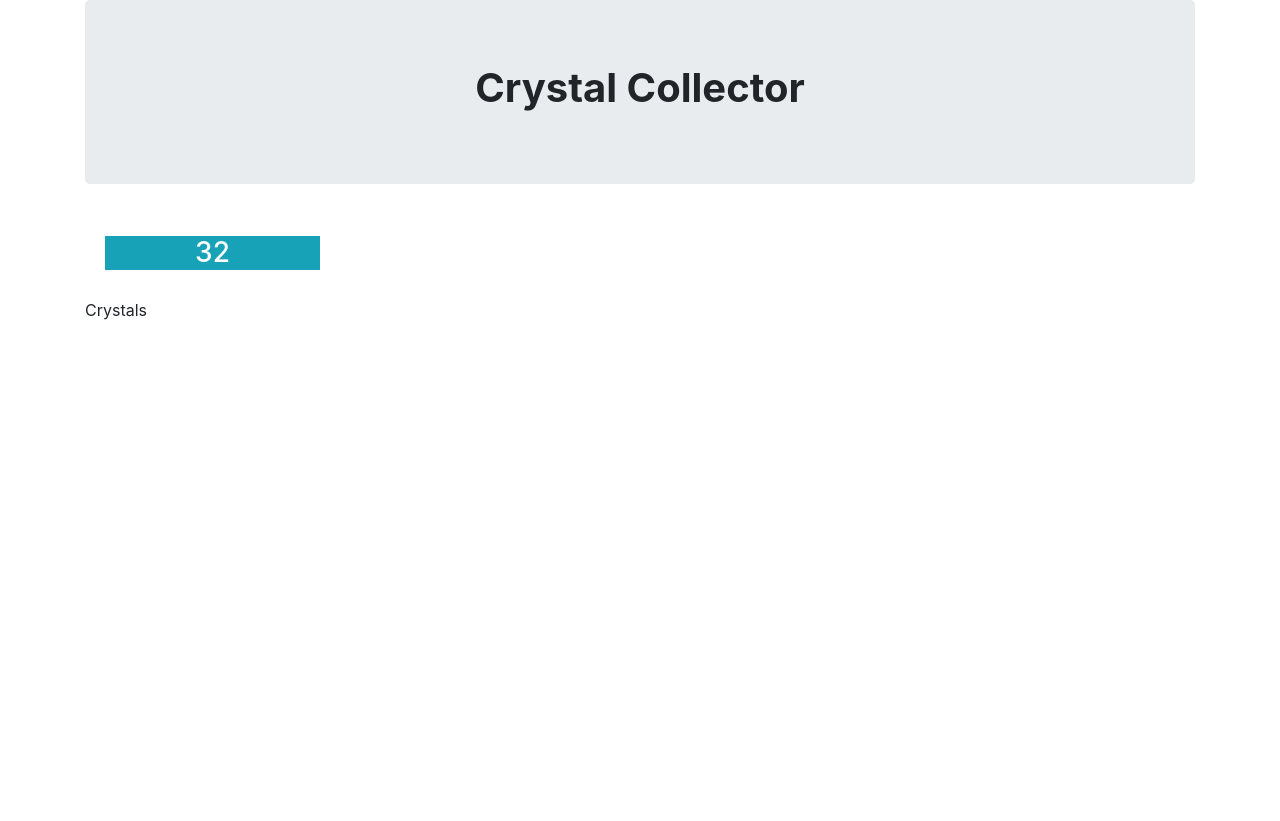
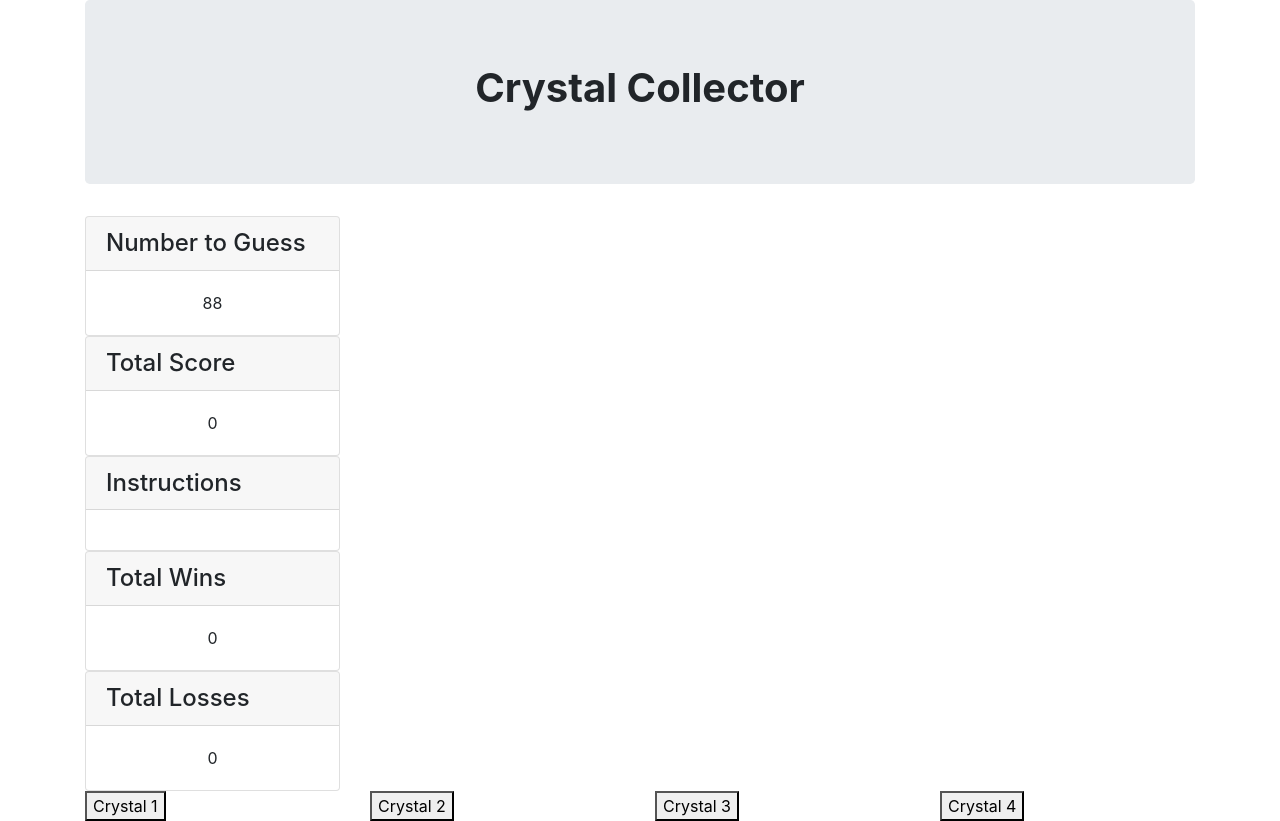
Before and after one commit to lperales321/unit-4-game, a plain HTML site: page index.html in a window 1280 px wide. Before the commit the page ends 800 px from the top, so only its background shows below. Drawn offline with nearby package versions, Linux system fonts and the light colour scheme.

Commit message:
Add jquery logic to calculate score

```diff
--- a/index.html
+++ b/index.html
@@ -8,7 +8,7 @@
         <link rel="stylesheet" href="assets/css/reset.css">
         <link rel="stylesheet" href="https://maxcdn.bootstrapcdn.com/bootstrap/4.0.0/css/bootstrap.min.css">
         <link rel="stylesheet" href="assets/css/style.css">
-        <link rel="javascript" href="assets/javascript/game.js">
+        <!-- <link rel="javascript" href="assets/javascript/game.js"> -->
 
         <!-- JQuery -->
         <script src="https://code.jquery.com/jquery.js"></script>
@@ -25,9 +25,58 @@
             <!-- Number to Guess -->
             <div class="row">
                 <div class="col-lg-3">
-                    <div class="card-body">
-                        <div class="text-center text-white bg-info">
-                            <h3 id="numberToGuess">32</h3>
+                    <div class="card">
+                        <h4 class="card-header">Number to Guess</h4>
+                        <div class="card-body">
+                            <div class="text-center" id="numberToGuess"></div>
+                        </div>
+                    </div>
+                </div>
+            </div>
+
+            <!-- Total Score -->
+            <div class="row">
+                <div class="col-lg-3">
+                    <div class="card">
+                        <h4 class="card-header">Total Score</h4>
+                        <div class="card-body">
+                            <div class="text-center" id="totalScore"></div>
+                        </div>
+                    </div>
+                </div>
+            </div>
+
+            <!-- Message -->
+            <div class="row">
+                <div class="col-lg-3">
+                    <div class="card">
+                        <h4 class="card-header">Instructions</h4>
+                        <div class="card-body">
+                            <div class="text-center" id="message"></div>
+                        </div>
+                    </div>
+                </div>
+            </div>
+
+            <!-- Total Wins -->
+            <div class="row">
+                <div class="col-lg-3">
+                    <div class="card">
+                        <h4 class="card-header">Total Wins</h4>
+                        <div class="card-body">
+                            <div class="text-center" id="totalWins"></div>
+                        </div>
+                    </div>
+                </div>
+            </div>
+
+            <!-- Total Losses -->
+            <div class="row">
+                <div class="col-lg-3">
+                    <div class="card">
+                        <h4 class="card-header">Total Losses</h4>
+                        <div class="card-body">
+                            <div class="text-center" id="totalLosses"></div>
                         </div>
                     </div>
                 </div>
@@ -35,10 +84,91 @@
 
             <!-- Crystals Images -->
             <div class="row">
-                <div class="col-lg-12">Crystals</div>
+                <div class="col-lg-3">
+                    <button id="crystal1">Crystal 1</button>
+                </div>
+                <div class="col-lg-3">
+                    <button id="crystal2">Crystal 2</button>
+                </div>
+                <div class="col-lg-3">
+                    <button id="crystal3">Crystal 3</button>
+                </div>
+                <div class="col-lg-3">
+                    <button id="crystal4">Crystal 4</button>
+                </div>
             </div>
+        </div>
+
+        <script type="text/javascript">
+
+            $(document).ready(function () {
+
+            let numberToGuess = 0;
+            let totalScore = 0;
+            let totalWins = 0;
+            let totalLosses = 0;
+            let crystal1Value = 0;
+            let crystal2Value = 0;
+            let crystal3Value = 0;
+            let crystal4Value = 0;
+
+            resetGame();
 
 
-        </div>
+            function resetGame() {
+                //Choose random number from 19-120
+                numberToGuess = Math.floor(Math.random() * (121 - 19) ) + 19;
+                $('#numberToGuess').text(numberToGuess);
+
+                //Total Scores
+                totalScore = 0;
+                $('#totalScore').text(totalScore);
+                $('#totalWins').text(totalWins);
+                $('#totalLosses').text(totalLosses);
+
+                //Choose random number from 1-12
+                crystal1Value = Math.ceil(Math.random() * 12);
+                crystal2Value = Math.ceil(Math.random() * 12);
+                crystal3Value = Math.ceil(Math.random() * 12);
+                crystal4Value = Math.ceil(Math.random() * 12);
+            }
+
+            function calculateNewScore(crystalValue) {
+                totalScore += crystalValue;
+                $('#totalScore').text(totalScore);
+                isAMatch();
+            }
+
+            function isAMatch() {
+                if (numberToGuess - totalScore == 0) {
+                    totalWins++;
+                    $('#message').text("Congratulations!");
+                    resetGame();
+                }
+                else if (numberToGuess - totalScore < 0) {
+                    totalLosses++;
+                    $('#message').text("Game Over!");
+                    resetGame();
+                }
+            };
+
+            $('#crystal1').on("click", function(){
+                calculateNewScore(crystal1Value);
+            });
+
+            $('#crystal2').on("click", function(){
+                calculateNewScore(crystal2Value);
+            });
+
+            $('#crystal3').on("click", function(){
+                calculateNewScore(crystal3Value);
+            });
+
+            $('#crystal4').on("click", function(){
+                calculateNewScore(crystal4Value);
+            });
+
+            });
+        </script>
     </body>
 </html>
```
